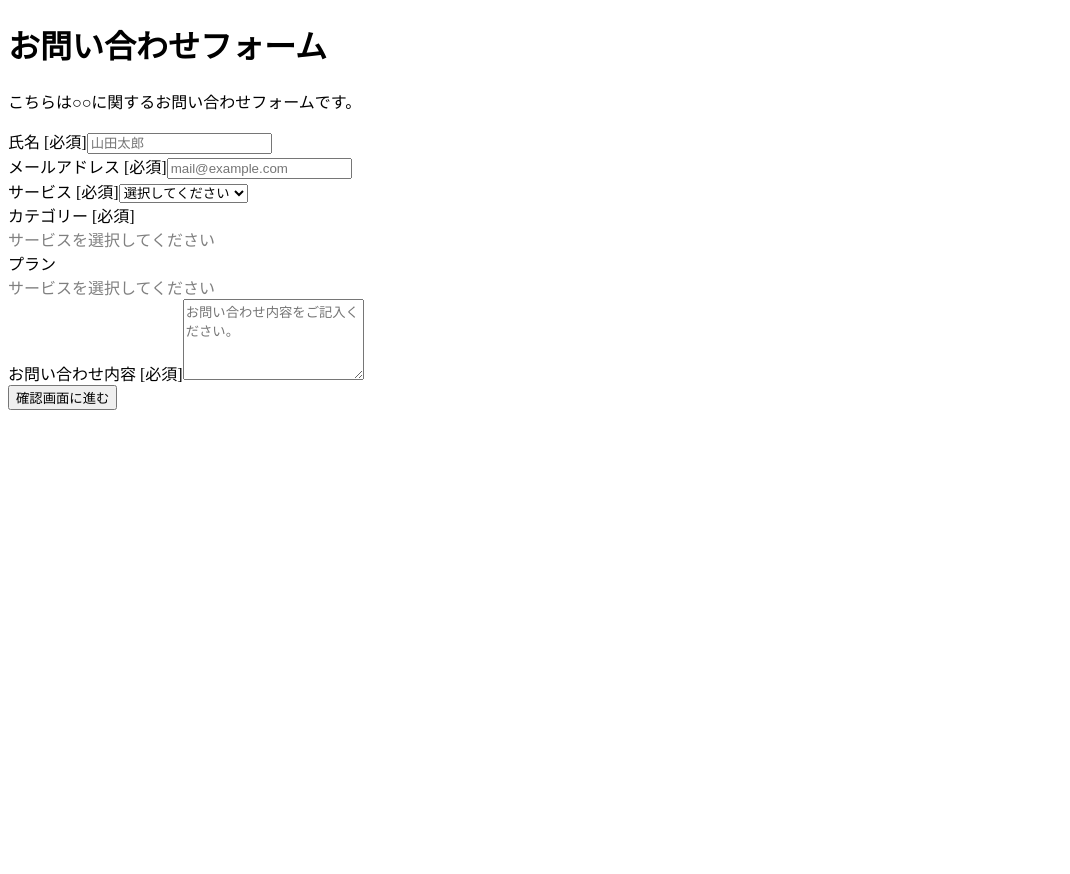
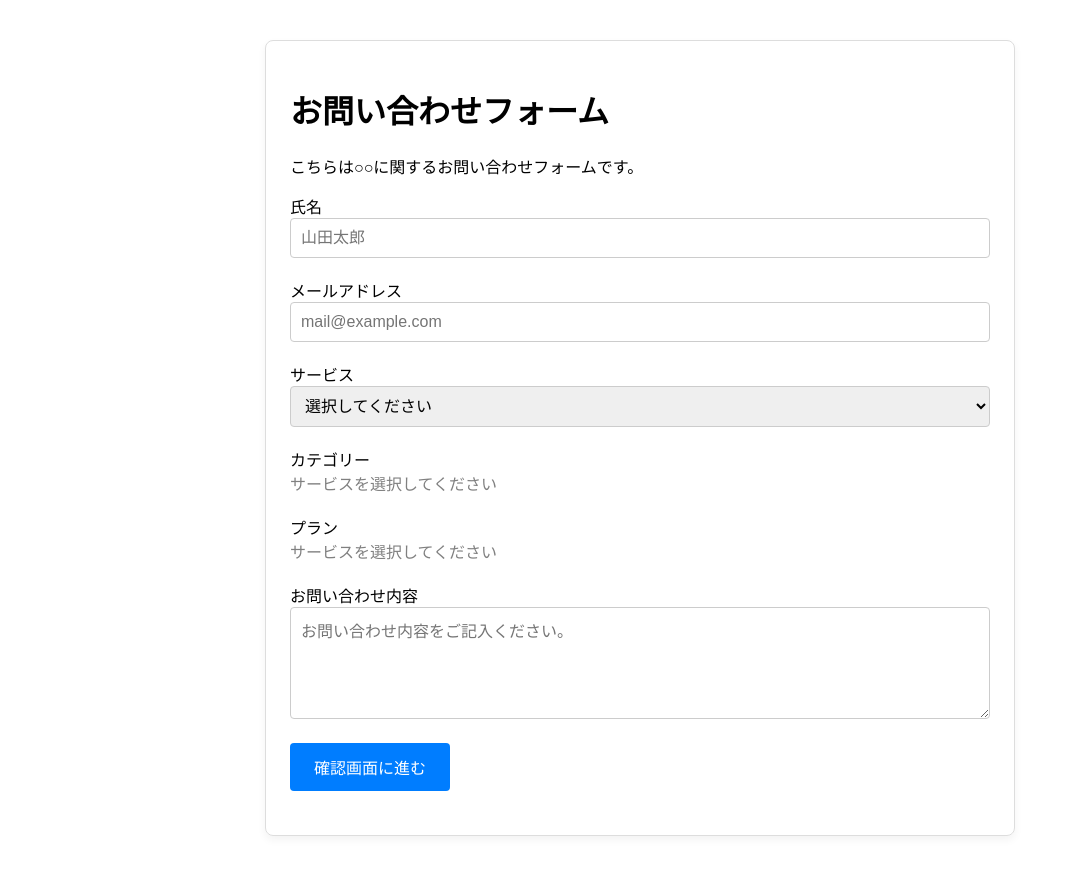
Before and after one commit to PANAKA-4696/gmo-contact-form, a React (Vite) app: page / in a window 1280 px wide. Shown: the whole page, without its empty margins (0-1070 px from the left). Before the commit the page ends 800 px from the top, so only its background shows below. Built offline with nearby package versions, Linux system fonts and the light colour scheme.

Commit message:
見た目の変更PDFのデザイン  に近づけるためのcssの作成。

```diff
--- a/src/App.css
+++ b/src/App.css
@@ -1,25 +1,68 @@
+/* アプリ全体のコンテナ(中央寄せ・幅設定) */
+.container {
+    max-width: 700px; /* フォームの最大幅 */
+    margin: 40px auto; /* 上下にマージン・左右中央寄せ */
+    padding: 24px;
+    border: 1px solid #ddd;
+    border-radius: 8px;
+    box-shadow: 0 4px 8px rgba(0, 0, 0, 0.05);
+}
+
+/* フォームの格入力項目(div) */
+form > div {
+    margin-bottom: 20px; /* 各項目の間隔 */
+}
+
+/* ラベル内の[必須]タグ */
+form label .span{
+    color: red;
+    font-size: 0.9em;
+    margin-left: 4px;
+}
+
+/* 入力欄(input, textarea, select)の共通スタイル */
+input[type="text"],
+input[type="email"],
+textarea,
+select {
+    width: 100%; /* 親要素の幅いっぱいに広げる */
+    padding: 10px;
+    border: 1px solid #ccc;
+    border-radius: 4px;
+    box-sizing: border-box; /* paddingを含めて幅100%にする */
+    font-size: 16px;
+}
+
+/* ラジオボタンとチェックボックスのラベル */
+input[type="radio"],
+input[type="checkbox"] {
+    margin-right: 8px; /* ラベルとの間隔 */
+}
+form div label input { /* ラジオ・チェックボックスのラベルをインラインに戻す */
+    display: inline-block;
+}
+form div label span { /* ラジオ・チェックボックスの[必須]は非表示に */
+    display: none;
+}
+form div > label { /* ラジオ・チェックボックスの「親ラベル」は非表示 */
+    display: block;
+}
+
+/* エラーメッセージ */
 .error-message {
-    color: red; /* エラーメッセージを赤色に */
+    color: red;
     font-size: 0.9em;
     margin-top: 4px;
     margin-bottom: 0;
 }
 
-/* エラーがある入力欄の枠線を赤くする (任意・少し高度) */
-/* InputForm.tsx で <input className={errors.name ? 'input-error' : ''} ... /> のようにクラス名を動的に追加する必要があります */
-.input-error {
-    border-color: red;
-    outline-color: red;
-}
-
-/* 確認画面テーブル */
+/* ---確認画面テーブル--- */
 .confirm-table {
     width: 100%;
-    border-collapse: collapse; /* 罫線を1本に */
-    margin-top: 20px;
+    border-collapse: collapse; /* セルの境界線を重ねる */
+    margin-bottom: 20px;
     border: 1px solid #ccc;
 }
-
 .confirm-table th,
 .confirm-table td {
     border: 1px solid #ccc;
@@ -27,28 +70,34 @@
     text-align: left;
     vertical-align: top;
 }
-
 .confirm-table th {
-    width: 30%; /* 見出しの幅を固定 */
     background-color: #f7f7f7;
+    width: 30%; /* ラベル列の幅 */
     font-weight: bold;
 }
 
-/* ボタンのグループ */
+/* お問い合わせ内容の改行を保持 */
+.confirm-table td[style*="pre-wrap"] {
+    white-space: pre-wrap;
+}
+
+/* ---ボタン--- */
 .button-group {
     margin-top: 24px;
     display: flex;
-    justify-content: center; /* 中央揃え */
-    gap: 16px; /* ボタンの間隔 */
+    justify-content: center;
+    gap: 16px; /* ボタン間のスペース */
 }
-
-/* 汎用ボタン（送信・戻る共通） */
-.button-group button {
+.button-group button,
+form button[type="submit"] {
     padding: 12px 24px;
+    font-size: 16px;
     border: none;
     border-radius: 4px;
-    font-size: 16px;
     cursor: pointer;
+    text-decoration: none;
+    display: inline-block;
+    text-align: center;
 }
 
 /* 戻るボタン */
@@ -61,11 +110,21 @@
     background-color: #ddd;
 }
 
-/* 送信ボタン */
-.submit-button {
-    background-color: #007bff; /* メインカラー（例：青） */
+/* 送信・確認画面に進むボタン */
+.submit-button,
+form button[type="submit"] {
+    background-color: #007dff; /* メインカラー(例：青) */
     color: white;
 }
-.submit-button:hover {
-    background-color: #0056b3;
+.submit-button:hover,
+form button[type="submit"]:hover {
+    background-color: #0056b3; /* 濃い青 */
 }
+
+/* 完了画面のテキスト */
+.complete-container p {
+    text-align: center;
+    font-size: 1.1em;
+    line-height: 1.6;
+    margin: 24px 0;
+}
```
